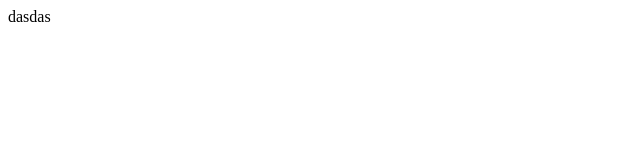
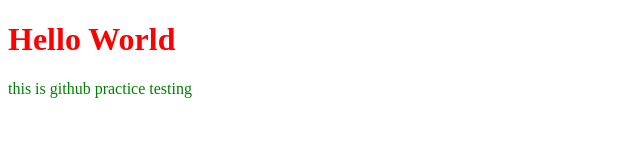
Before and after one commit to MHaseeb-Saeed/Project, a plain HTML site: page index.html in a window 1280 px wide. Shown: the whole page, without its empty margins (0-640 px from the left). Drawn offline with Linux system fonts and the light colour scheme.

Commit message:
addming some stying and p and h1 tags

```diff
--- a/index.html
+++ b/index.html
@@ -4,8 +4,17 @@
     <meta charset="UTF-8">
     <meta name="viewport" content="width=device-width, initial-scale=1.0">
     <title>Document</title>
+    <style>
+        h1{
+            color: red;
+        }
+        p{
+            color: green;
+        }
+    </style>
 </head>
 <body>
-    dasdas
+    <h1>Hello World</h1>
+    <p>this is github practice testing</p>
 </body>
 </html>
```
